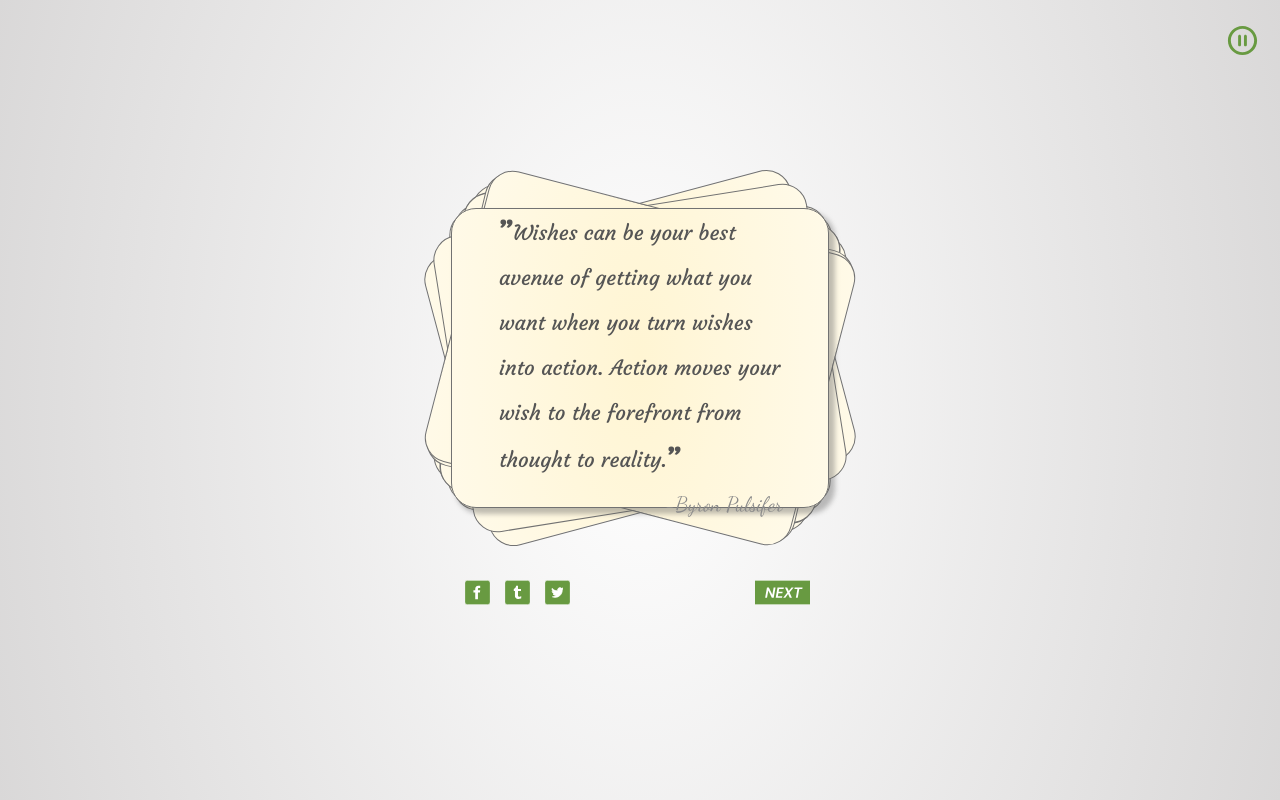
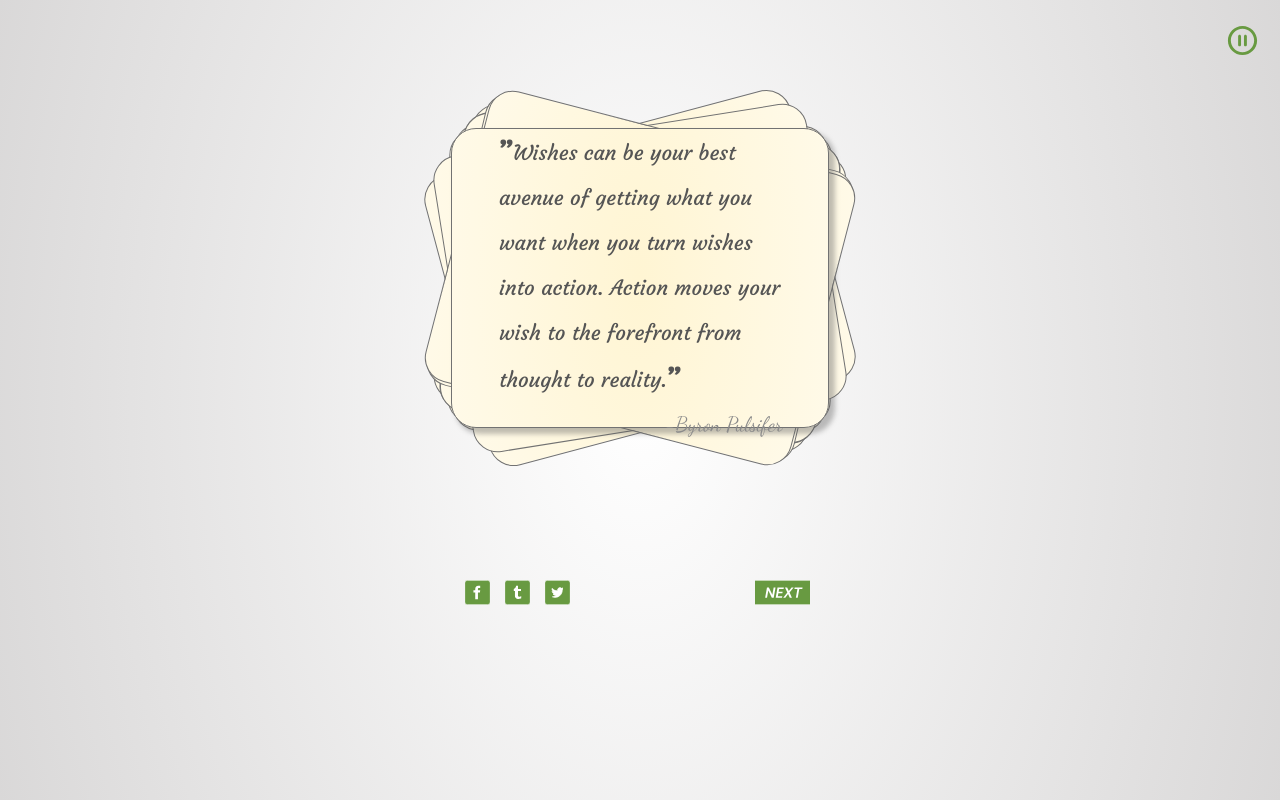
Before and after one commit to gkgrepo/random-quotes-2, a React (Create React App) app: page / in a window 1280 px wide. Built offline with nearby package versions, Linux system fonts and the light colour scheme.

Commit message:
minor tweaks

```diff
--- a/package.json
+++ b/package.json
@@ -13,7 +13,6 @@
     "react-scripts": "3.4.0",
     "styled-components": "^5.0.1"
   },
-  "homepage": "https://gkgrepo.github.io/random-quotes-2/",
   "scripts": {
     "predeploy": "npm run build",
     "deploy": "gh-pages -d build",
--- a/src/index.css
+++ b/src/index.css
@@ -63,6 +63,7 @@ body {
 .wrapper .cards .card {
   width: 90%;
   height: 300px;
+  max-height: 100%;
   background: radial-gradient(
     111.45% 311.7% at 50% 50%,
     #fff5d3 0%,
@@ -80,7 +81,7 @@ body {
   justify-items: center;
   position: absolute;
   /* top: calc(50%-150px); */
-  bottom: 0%;
+  bottom: 10vh;
   left: 0px;
   margin: 10% 5%;
 }
```
